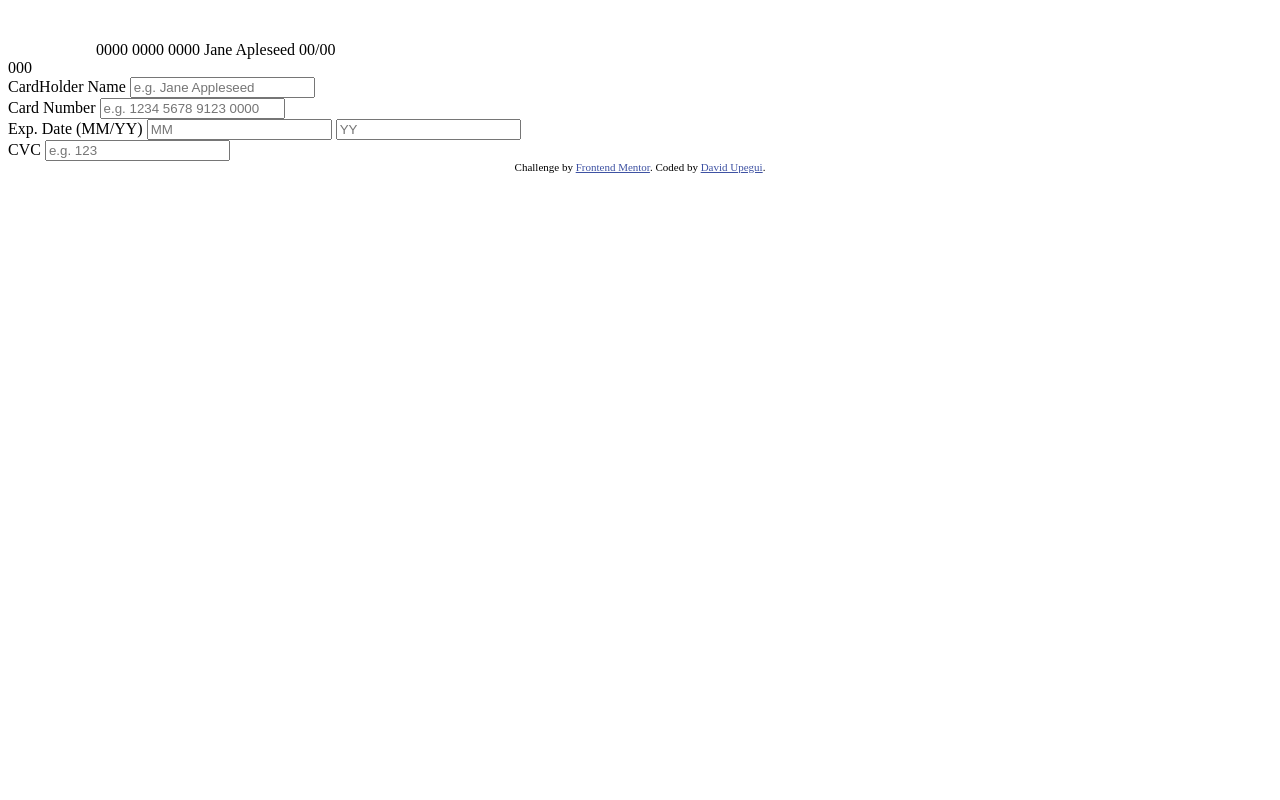
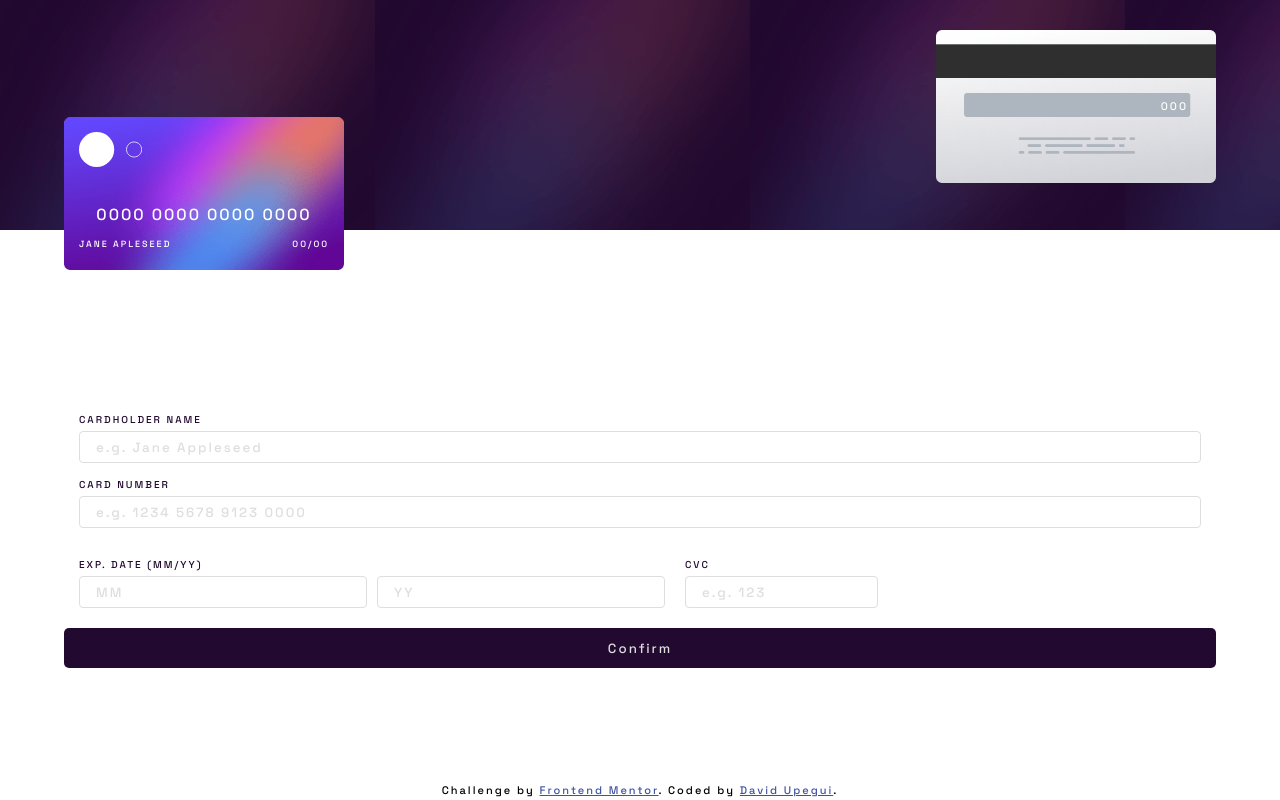
Before and after one commit to DavidUpegui/FEM---Interactive_card_details---HTML-CSS-JS, a plain HTML site: page index.html in a window 1280 px wide. Drawn offline with Linux system fonts and the light colour scheme.

Commit message:
CSS applied to index.html first page in 375px.
The CSS classes for the upper card container and the forum has been
applied succesfully for a screen with of 375px.

```diff
--- a/css/styles.css
+++ b/css/styles.css
@@ -0,0 +1,148 @@
+*{
+    box-sizing: border-box;
+    padding: 0;
+    margin: 0;
+    letter-spacing: 2px;
+    font-family: Space Grotesk, sans-serif;
+}
+html, body{
+    background-color: hsl(0, 0%, 100%);
+}
+.main{
+    display: flex;
+    flex-direction: column;
+}
+.ccard-container{
+    width: 100%;
+    height: 270px;
+}
+.ccard-container__background{
+    background-image: url(../images/bg-main-mobile.png);
+    height: 85%;
+    width: 100%;
+}
+.ccard{
+    text-transform: uppercase;
+    color: hsl(0, 0%, 100%);
+    position: absolute;
+    width: 280px;
+    height: fit-content;
+}
+.ccard--front{
+    left: 5%;
+    z-index: 2;
+    top: 117px;
+}
+.ccard__background{
+    width: 100%;
+    display: block;
+}
+.ccard__information{
+    width: 100%;
+    padding: 15px;
+    height: 100%;
+    position: absolute;
+    top: 0;
+    display: grid;
+    grid-template-columns: 50% 50%;
+    grid-template-rows: 50% 20% 20%;
+    row-gap: 10px;
+}
+.ccard__logo{
+    width: 25%;
+    grid-column: 1/3;
+}
+.ccard__number{
+    font-size: 16px;
+    grid-column: 1/3;
+    justify-self: center;
+}
+.ccard__name{
+    font-size: 9px;
+}
+.ccard__date{
+    font-size: 9px;
+    justify-self: end;
+}
+.ccard--back{
+    top: 30px;
+    right: 5%;
+}
+.ccard__cvc{
+    font-size: 11px;
+    position: absolute;
+    top: 45%;
+    right: 10%;
+}
+.form{
+    margin-top: 10%;
+    width: 90%;
+    align-self: center;
+}
+.form__section{
+    margin: 15px;
+}
+.form__label{
+    color: hsl(278, 68%, 11%);
+    text-transform: uppercase;
+    font-size: 10px;
+    font-weight: 500;
+    display: block;
+    margin-bottom: 5px;
+}
+.form__input{
+    outline: none;
+    height: 2rem;
+    width: 100%;
+    border-radius: 0.3em;
+    border: solid hsl(270, 3%, 87%) 1px;
+    padding-inline: 1rem;
+}
+.form__input::placeholder{
+    color: hsl(270, 3%, 87%);
+}
+.form__section-group{
+    display: flex;
+}
+.form__section--date{
+    width: 50%;
+    display: grid;
+    grid-template-columns: 50% 50%;
+    column-gap: 10px;
+}
+.form__label--date{
+    grid-column: 1/3;
+}
+.btn{
+    outline: none;
+    border: none;
+    height: 2rem;
+    border-radius: 5px;
+    background-color: grey;
+    padding: 0.5rem 1rem;
+}
+.btn--confirm{
+    background-color: hsl(278, 68%, 11%);
+    color: hsl(270, 3%, 87%);
+    width: 100%;
+    height: 2.5rem;
+    margin-top: 5px;
+    margin-bottom: 10%;
+}
+.attribution{
+    margin-top: auto;
+}
+
+
+
+
+
+
+
+@media only screen and (min-width: 1440px){
+    html, body{
+        background-color: aqua;
+    }
+
+
+}
--- a/index.html
+++ b/index.html
@@ -19,16 +19,20 @@
 </head>
 <body>
   <main class="main">
-    <section class="cc">
-      <div class="cc__background"></div>
-      <div class="cc__information cc__information-front">
-        <img src="./images/card-logo.svg" alt="credit card logo" class="cc__logo">
-        <span class="cc__number">0000 0000 0000</span>
-        <span class="cc__name">Jane Apleseed</span>
-        <span class="cc__date">00/00</span>
+    <section class="ccard-container">
+      <div class="ccard-container__background"></div>
+      <div class="ccard ccard--front">
+        <img src="./images/bg-card-front.png" alt="" class="ccard__background">
+        <div class="ccard__information">
+          <img src="./images/card-logo.svg" alt="credit card logo" class=" ccard__logo">
+          <span class="ccard__number">0000 0000 0000 0000</span>
+          <span class="ccard__name">Jane Apleseed</span>
+          <span class="ccard__date">00/00</span>
+        </div>
       </div>
-      <div class="cc__information cc__information-back">
-        <span class="cc__cvc">000</span>
+      <div class="ccard ccard--back">
+        <img src="./images/bg-card-back.png" alt="" class="ccard__background">
+        <span class="ccard__cvc">000</span>
       </div>
     </section>
     <form action="" class="form">
@@ -40,17 +44,18 @@
         <label for="number" class="form__label">Card Number</label>
         <input type="text" class="form__input" id="number" placeholder="e.g. 1234 5678 9123 0000">
       </div>
-      <div class="forum__section-group">
-        <div class="forum__section">
-          <label for="month" class="form__label">Exp. Date (MM/YY)</label>
-          <input type="text" class="form_input" id="month" placeholder="MM">
-          <input type="text" class="form_input" id="year" placeholder="YY">
+      <div class="form__section-group">
+        <div class="form__section form__section--date">
+          <label for="month" class="form__label form__label--date">Exp. Date (MM/YY)</label>
+          <input type="text" class="form__input" id="month" placeholder="MM">
+          <input type="text" class="form__input" id="year" placeholder="YY">
         </div>
-        <div class="forum__section">
+        <div class="form__section">
           <label for="cvc" class="form__label">CVC</label>
-          <input type="text" class="form_input" id="cvc" placeholder="e.g. 123">
+          <input type="text" class="form__input" id="cvc" placeholder="e.g. 123">
         </div>
       </div>
+      <input type="submit" class="btn btn--confirm" value="Confirm">
     </form>
   </main>
 
```
